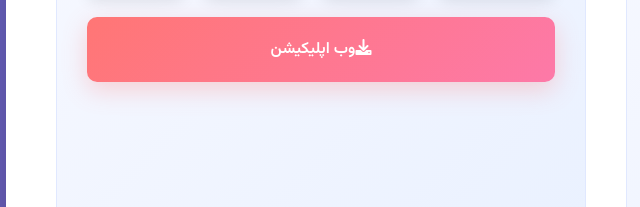
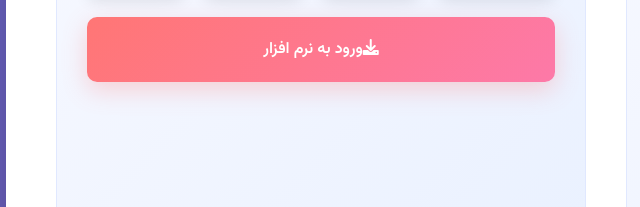
Before and after one commit to khanepaz/Uncertainty, a plain HTML site: page index.html in a window 1280 px wide. Shown: the part 1625-1832 px from the top of the page, 34-674 px from the left. Drawn offline with Linux system fonts and the light colour scheme.

Commit message:
Update index.html

```diff
--- a/index.html
+++ b/index.html
@@ -553,7 +553,7 @@
                 </div>
 
                 <div class="highlight-box" style="margin-top: 20px;">
-                    <i class="fas fa-download"></i><a class="fablink"  href="uncertainty limited 2sms 1hr OB.HTML">وب اپلیکیشن</a>
+                    <i class="fas fa-download"></i><a class="fablink"  href="uncertainty limited 2sms 1hr OB.HTML">ورود به نرم افزار</a>
                 </div>
             </div>
         </div>
```
